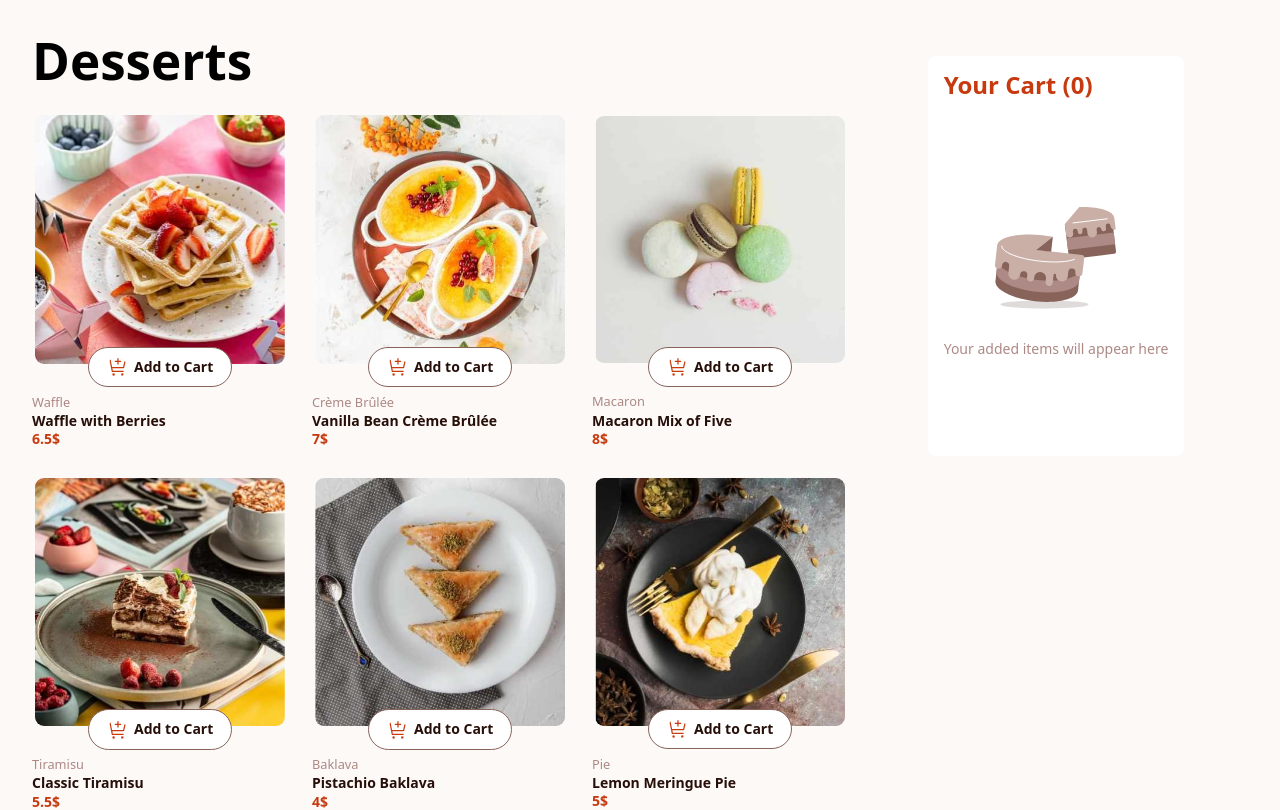
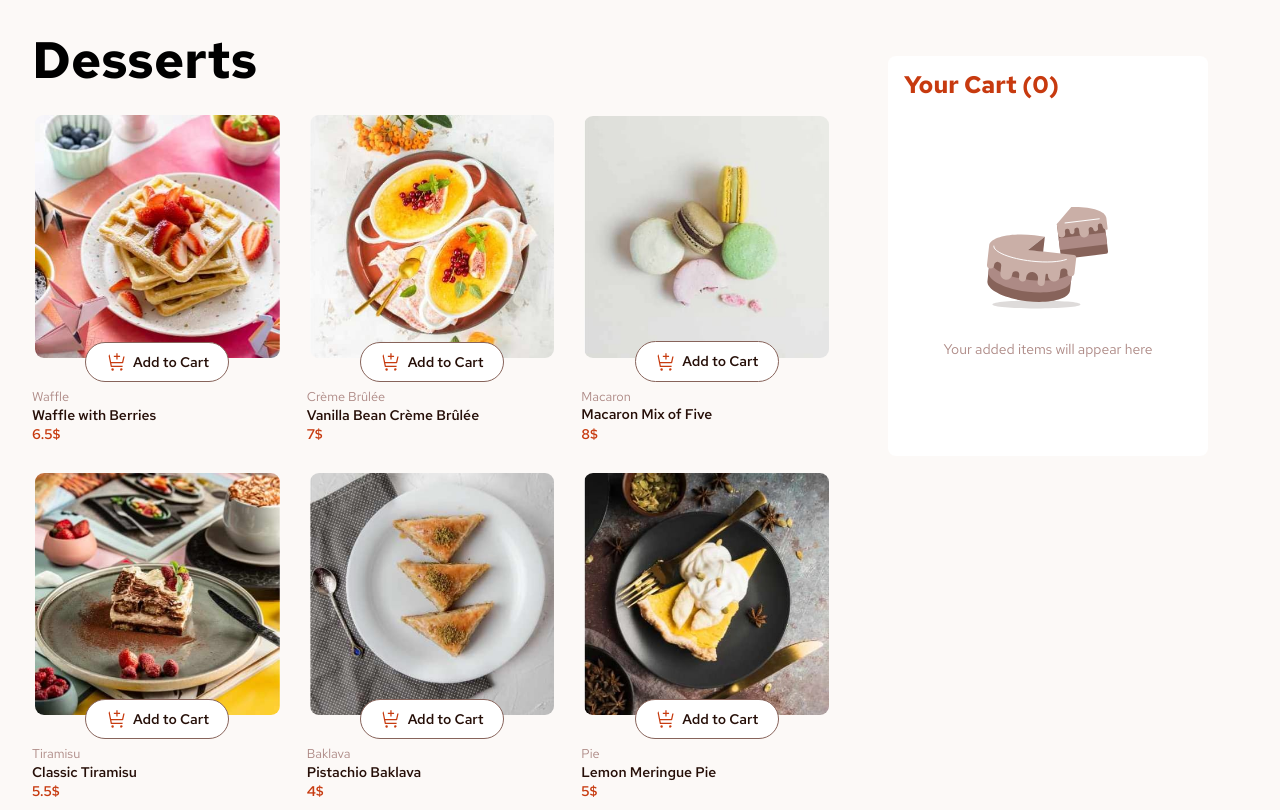
Before and after one commit to dimitrisdr/product-list-with-cart-react, a React (Vite) app: page / in a window 1280 px wide. Shown: the top 810 px of the page. Built offline with nearby package versions, Linux system fonts and the light colour scheme.

Commit message:
updated fonts

```diff
--- a/src/AddToCartButton.jsx
+++ b/src/AddToCartButton.jsx
@@ -17,7 +17,7 @@ export default function AddToCartButton({dataName}) {
             onClick={handleClick}
             data-name={dataName}
         >
-            <img src="public\assets\images\icon-add-to-cart.svg" alt="cart" className="img btn-img" />
+            <img src="/product-list-with-cart-react/assets/images/icon-add-to-cart.svg" alt="cart" className="img btn-img" />
             <span className="btn-text fw-600 clr-rose-900">Add to Cart</span>
         </button>
     )
--- a/src/App.css
+++ b/src/App.css
@@ -83,6 +83,7 @@
 
 .cart-empty {
   align-self: center;
+
 }
 
 .cart-empty-img {
@@ -181,7 +182,11 @@
   }
 
   #root {
-    grid-template-columns: 1fr 24rem;
+    grid-template-columns: 1fr 25rem;
+  }
+
+  .cart-container {
+    min-width: 20rem;
   }
 
   .cards-container {
--- a/src/CartItem.jsx
+++ b/src/CartItem.jsx
@@ -30,7 +30,7 @@ export default function CartItem({itemName, orderConfirmed}) {
             {
                 orderConfirmed ?
                 <button className="close-icon-btn grid-item" onClick={handleClick}>
-                    <img src="public\assets\images\icon-remove-item.svg" alt="close icon" className="img close-icon-img" />
+                    <img src="/product-list-with-cart-react/assets/images/icon-remove-item.svg" alt="close icon" className="img close-icon-img" />
                 </button>
                 :
                 <span className="price-total clr-rose-900 fw-700">${price * count}</span>
--- a/src/CartItemEmpty.jsx
+++ b/src/CartItemEmpty.jsx
@@ -3,7 +3,7 @@
 export default function CartItemEmpty() {
     return (
     <div className="cart-empty grid-item">
-        <img src="public\assets\images\illustration-empty-cart.svg" alt="cake image" className="img cart-empty-img" />
+        <img src="/product-list-with-cart-react/assets/images/illustration-empty-cart.svg" alt="cake image" className="img cart-empty-img" />
         <p className="cart-item-info cart-item-info-empty clr-rose-400 fw-300">Your added items will appear here</p>
     </div>
     )
--- a/src/ProductsQuantityComp.jsx
+++ b/src/ProductsQuantityComp.jsx
@@ -21,12 +21,12 @@ export default function ProductsQuantityComp({dataName}) {
              id="decr"
              onClick={handleClick}
              >
-            <img src="public/assets/images/icon-decrement-quantity.svg" alt="remove" className="img" />
+            <img src="/product-list-with-cart-react/assets/images/icon-decrement-quantity.svg" alt="remove" className="img" />
             </button>
             <span className="quantity clr-rose-50">{cartData[dataName].count}</span>
             <button
              className="incr-button add-btn" id="incr" onClick={handleClick}>
-                <img src="public\assets\images\icon-increment-quantity.svg" alt="add" className="img" />
+                <img src="/product-list-with-cart-react/assets/images/icon-increment-quantity.svg" alt="add" className="img" />
             </button>
         </div>
     )
--- a/src/cartItems.jsx
+++ b/src/cartItems.jsx
@@ -23,7 +23,7 @@ export default function CartItems({ dialogFunc, orderConfirmed}) {
                     orderConfirmed
                     &&
                     <div className="carbon-free-msg flex-item">
-                        <img src="public\assets\images\icon-carbon-neutral.svg" alt="carbon free icon" className="img" />
+                        <img src="/product-list-with-cart-react/assets/images/icon-carbon-neutral.svg" alt="carbon free icon" className="img" />
                         <p className="carbon-free-msg-txt clr-rose-500">This is a <strong>carbon-neutral</strong> delivery</p>
                     </div>
                 }
--- a/src/index.css
+++ b/src/index.css
@@ -4,7 +4,7 @@
   margin: 0;
   padding: 0;
   box-sizing: border-box;
-  font-family: system-ui, -apple-system, BlinkMacSystemFont, 'Segoe UI', Roboto, Oxygen, Ubuntu, Cantarell, 'Open Sans', 'Helvetica Neue', sans-serif;
+  /* font-family: system-ui, -apple-system, BlinkMacSystemFont, 'Segoe UI', Roboto, Oxygen, Ubuntu, Cantarell, 'Open Sans', 'Helvetica Neue', sans-serif; */
 }
 
 p, body {
@@ -54,6 +54,20 @@ body {
   --fs-400:0.9rem;
 }
 
+@font-face {
+  font-family: 'RedHatText';
+  src: url('/product-list-with-cart-react/assets/fonts/RedHatText-VariableFont_wght.ttf') format('truetype');
+  font-weight: 100 900;
+  font-style: normal;
+}
+
+@font-face {
+  font-family: 'RedHatTextItalic';
+  src: url('/product-list-with-cart-react/assets/fonts/RedHatText-Italic-VariableFont_wght.ttf') format('truetype');
+  font-weight: 100 900;
+  font-style: normal;
+}
+
 @media screen and (min-width:35em) {
 
   :root {
@@ -90,6 +104,10 @@ body {
 
 .fw-700 {
   font-weight: 700;
+}
+
+.ff-italic {
+  font-family: 'RedHatTextItalic';
 }
 
 .clr-rose-50 {
@@ -147,4 +165,5 @@ body {
 
 body {
   background-color: var(--Rose-50);
+  font-family: 'RedHatText';
 }
```
